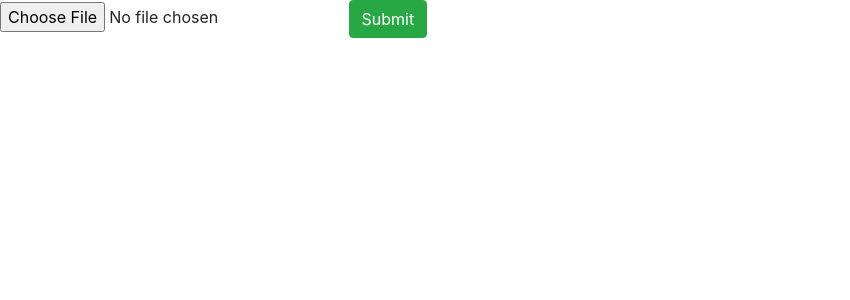
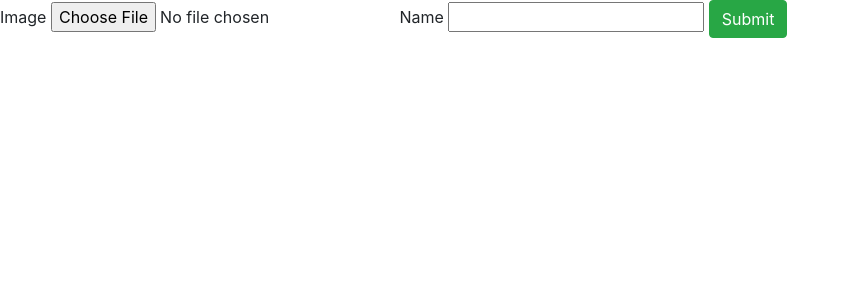
Before and after one commit to trungle98/tai-anh, a Flask app: page /upload in a window 1280 px wide. Shown: the part 56-356 px from the top of the page, without its empty margins (0-850 px from the left). Run offline with Flask 2, Linux system fonts and the light colour scheme; some libraries are stand-ins or nearby versions.

Commit message:
add ardiuno code

```diff
--- a/main.py
+++ b/main.py
@@ -3,7 +3,7 @@ from werkzeug.utils import secure_filename
 from werkzeug.datastructures import  FileStorage
 import os
 app = Flask(__name__, static_url_path ='/static')
-
+app.secret_key = b'_5#y2L"F4Q8z\n\xec]/'
 UPLOAD_FOLDER = 'static/uploads/'
 app.config['UPLOAD_FOLDER'] = UPLOAD_FOLDER
 ALLOWED_EXTENSIONS = set(['png', 'jpg', 'jpeg', 'gif'])
@@ -27,23 +27,23 @@ def uploader_file():
 
 @app.route('/uploader', methods = ['GET', 'POST'])
 def upload():
+    imageName = request.args.get('name', type=str)
     if 'file' not in request.files:
         flash('No file part')
-        return redirect(request.url)
+        return redirect("/upload")
     file = request.files['file']
-    if file.filename == '':
+    if file.filename == '' or imageName == None:
         flash('No image selected for uploading')
-        return redirect(request.url)
+        return redirect("/upload")
     if file and allowed_file(file.filename):
         filename = secure_filename(file.filename)
-
-        file.save(os.path.join(app.config['UPLOAD_FOLDER'], filename))
-		#print('upload_image filename: ' + filename)
-        # flash('Image successfully uploaded and displayed')
+        file.save(os.path.join(app.config['UPLOAD_FOLDER'], file.filename))
+		#print('upload_image filename: ')
+        flash('Image successfully uploaded and displayed')
         return render_template('upload.html', filename=filename)
     else:
         flash('Allowed image types are -> png, jpg, jpeg, gif')
-        return redirect("/uploader")
+        return redirect("/upload")
 @app.route('/deleteImage', methods=['GET'])
 def delete():
     image = request.args.get('image', default="*", type=str)
--- a/templates/upload.html
+++ b/templates/upload.html
@@ -27,7 +27,10 @@
      <div class="wrapper">
       <form action = "/uploader" method = "POST"
       enctype = "multipart/form-data">
+      <label>Image</label>
       <input type = "file" name = "file" />
+      <label>Name</label>
+      <input type="text" name="name" >
       <input class="btn btn-success" type = "submit"/>
    </form>
 
```
Also changed, not shown: gps.py (added, +18 -0 lines), 1 other file.
